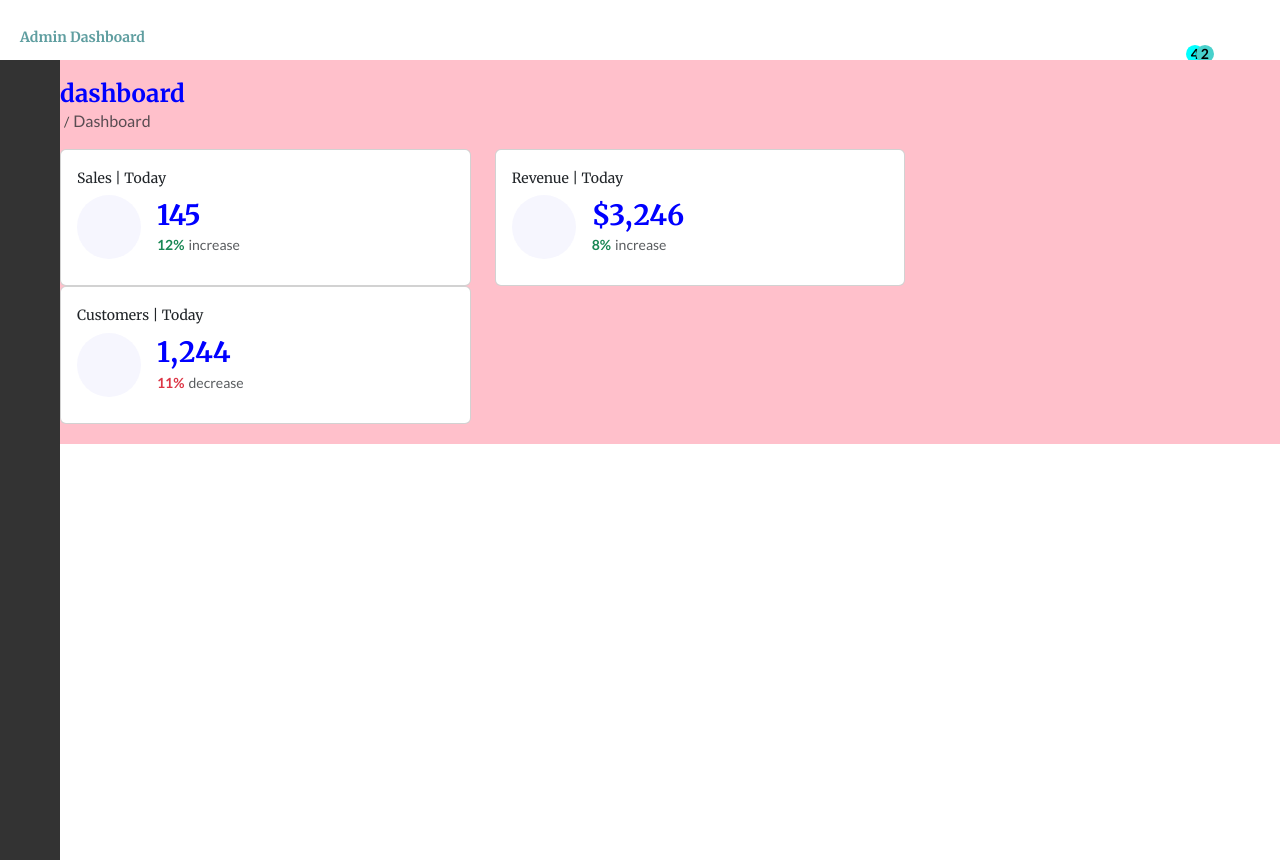
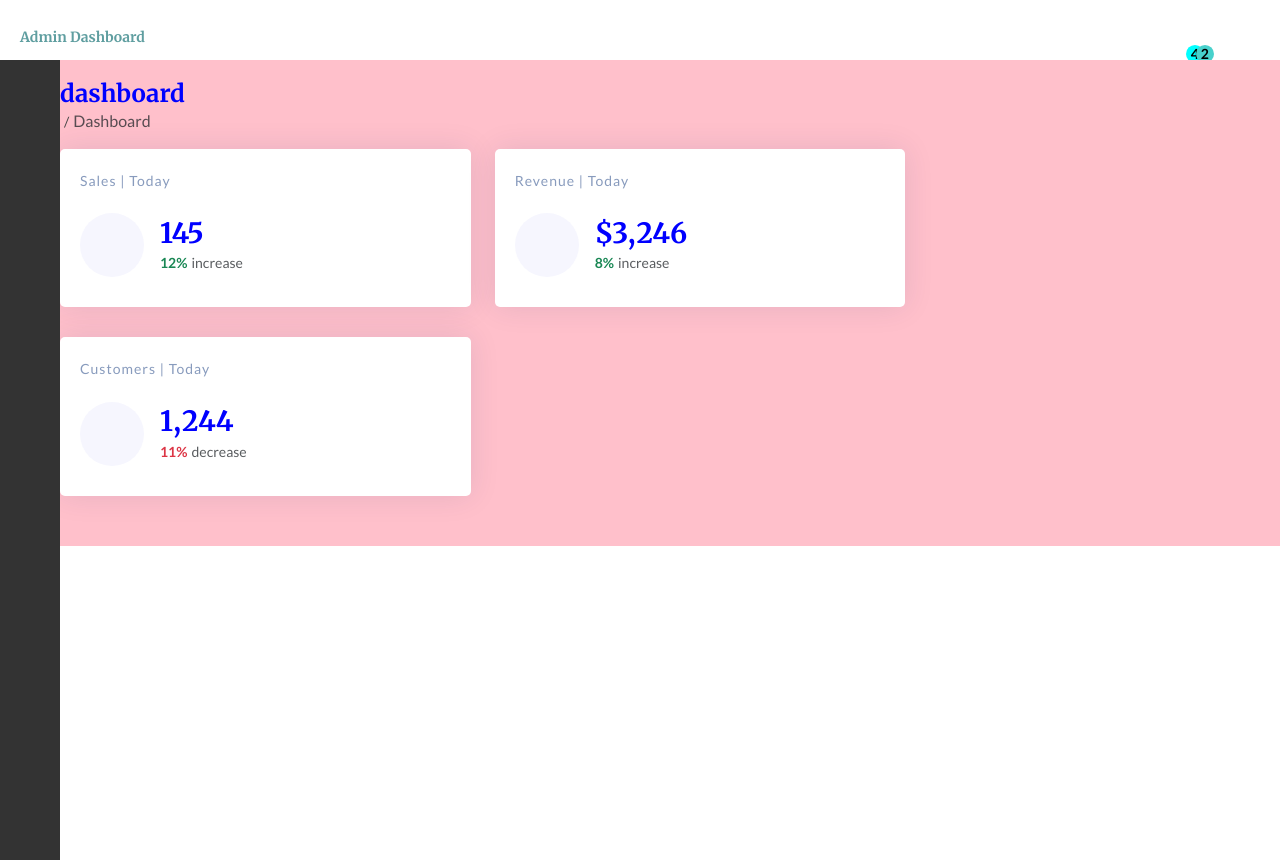
Before and after one commit to banuaggun/react-admin-dashboard, a React (Vite) app: page / in a window 1280 px wide. Shown: the top 860 px of the page. Built offline with nearby package versions, Linux system fonts and the light colour scheme; some icons are missing.

Commit message:
Added some style features.

```diff
--- a/src/App.css
+++ b/src/App.css
@@ -90,3 +90,41 @@ h1, h2, h3, h4, h5, h6{
     font-size:14px;
   }
 }
+
+.card{
+  margin-bottom: 30px;
+  border:none;
+  border-radius: 5px;
+  box-shadow: 0 0 30px rgba(1, 41, 112, 0.1);
+}
+
+.card-header,
+.card-footer{
+  border-color:#ebeef4;
+  background-color: #fff;
+  color:#798eb3;
+  padding:15px;
+}
+
+.card-title{
+  padding:20px 0 15px 0;
+  font-size:18px;
+  font-weight:500;
+  color:#012970;
+  letter-spacing: 1px;
+  font-family: 'Lato', serif;
+}
+
+.card-title span{
+  color:#889bbd;
+  font-size:14px;
+  font-weight:400;
+}
+
+.card-body{
+  padding:0 20px 20px 20px;
+}
+
+.card-img-overlay{
+  background-color: rgba(255, 255, 255, 0.6);
+}
--- a/src/components/dashboard/dashboard.css
+++ b/src/components/dashboard/dashboard.css
@@ -0,0 +1,36 @@
+.dashboard .filter{
+  position: absolute;
+  right:20px;
+  top:15px;
+}
+
+.dashboard .filter-icon{
+  color:red;
+  padding-right:20px;
+  padding-bottom:5px;
+  transition: 0.3s;
+  font-size:16px;
+}
+
+.dashboard .filter-icon:hover,
+.dashboard .filter-icon.focus{
+  color:darkviolet;
+}
+
+.dashboard .filter .dropdown-header{
+  padding:8px 15px;
+}
+
+.dashboard .filter .dropdown-header h6{
+  text-transform: uppercase;
+  font-size:14px;
+  font-weight:600;
+  letter-spacing: 1px;
+  color:gray;
+  margin-bottom: 0;
+  padding:0;
+}
+
+.dashboard .filter .dropdown-item{
+  padding:8px 15px;
+}
```
